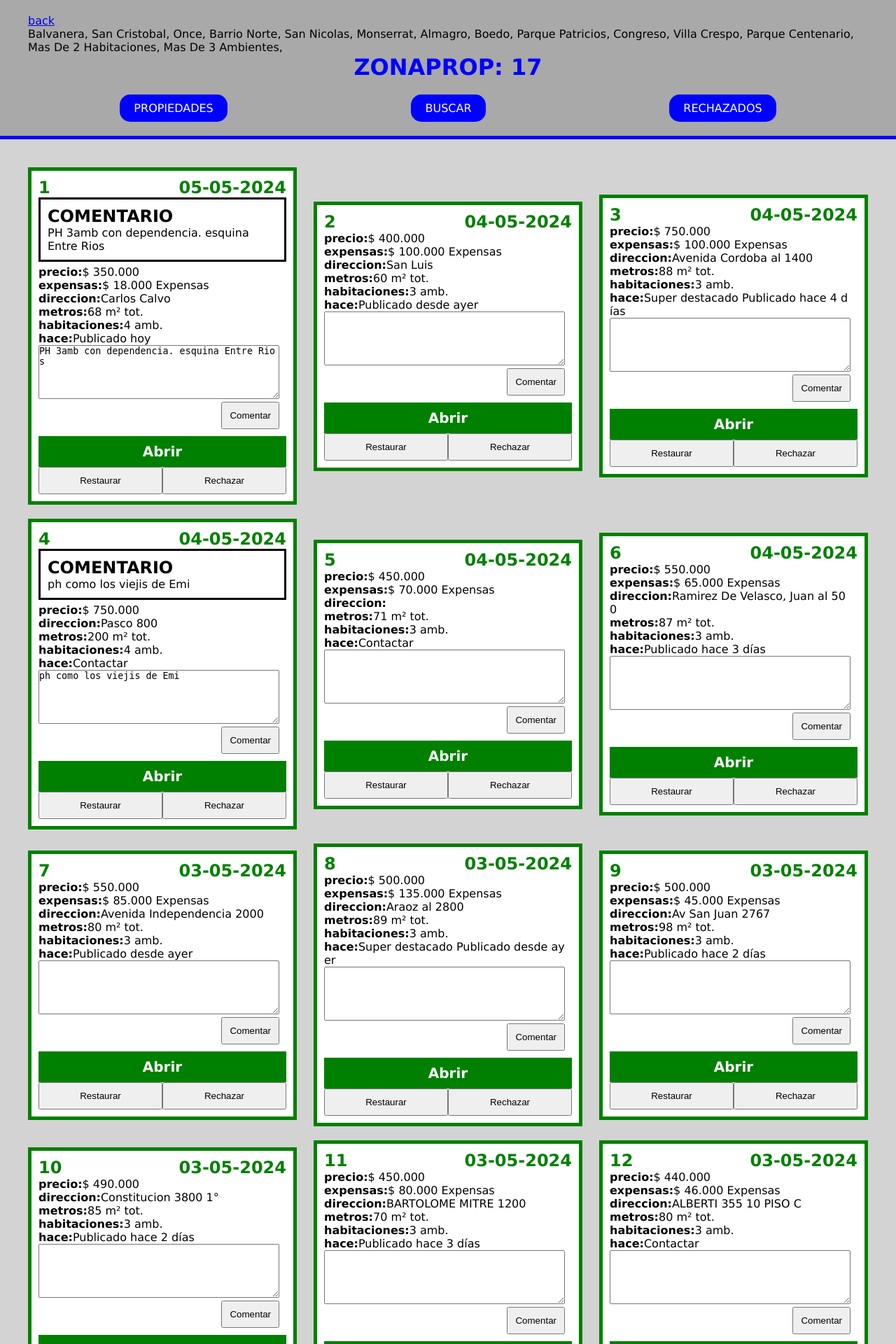
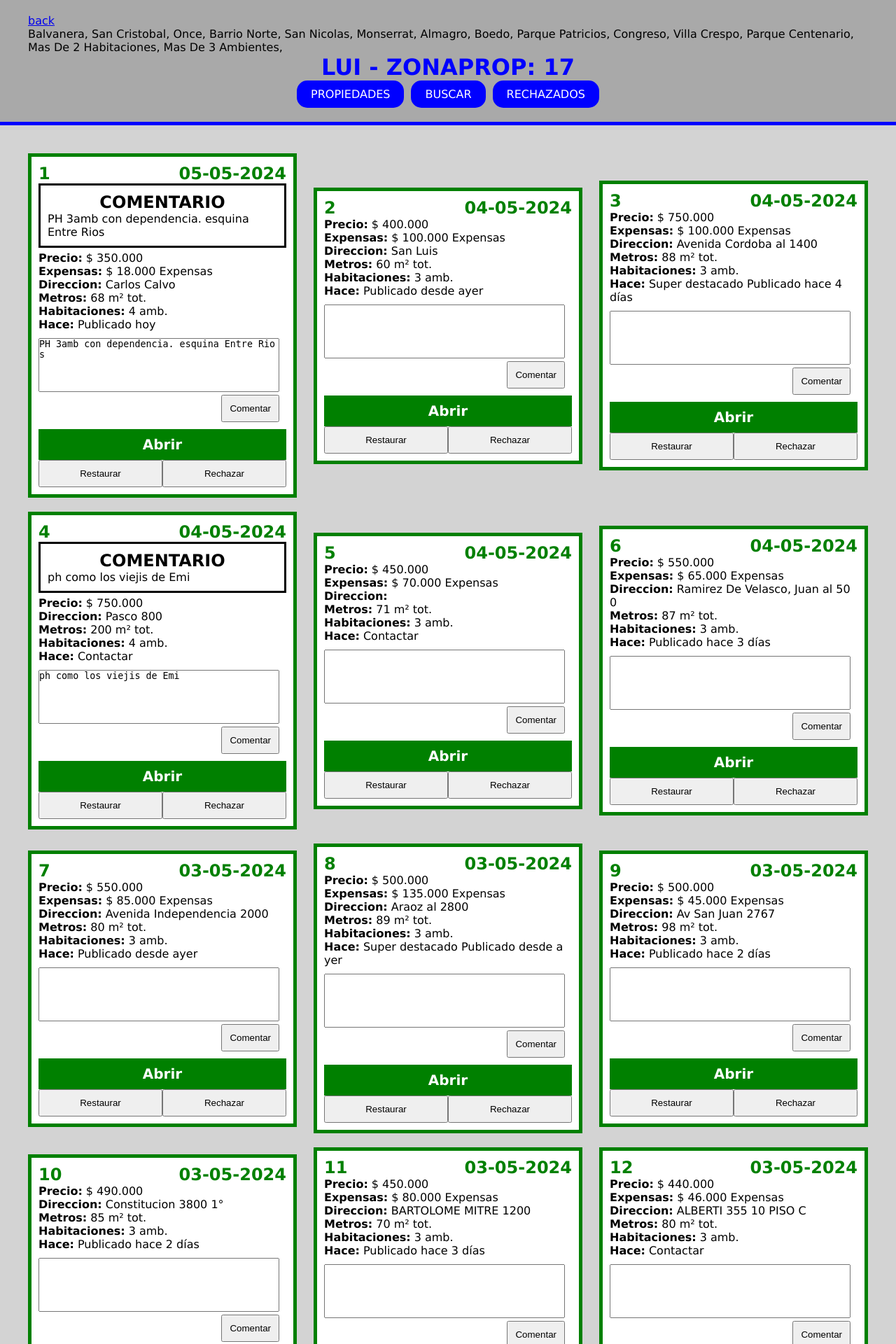
Before and after one commit to elbarril/propiedades, a Flask app: page /lui/zonaprop in a window 1280 px wide. Shown: the top 1920 px of the page at 70% size. Run offline with Flask 3, Linux system fonts and the light colour scheme.

Commit message:
improving user experience

```diff
--- a/static/css/style.css
+++ b/static/css/style.css
@@ -9,11 +9,56 @@
     background-color: lightgray;
 }
 
+body.loading {
+   height: 100%;
+   overflow-y: hidden;
+}
+
+.loader{
+    position: absolute;
+    top: 0;
+    width: 100%;
+    height: 100%;
+    background-color: black;
+}
+
+.loader p {
+    color: white;
+    padding: 20px;
+}
+
+.loader div{
+    position: absolute;
+    top: calc(50% - 50px);
+    left: calc(50% - 50px);
+    width: 100px;
+    height: 100px;
+    border: 5px solid white;
+    border-bottom-color: red;
+    border-radius: 50%;
+    display: inline-block;
+    box-sizing: border-box;
+    animation: rotation 1s linear infinite;
+}
+
+@keyframes rotation {
+    0% {
+        transform: rotate(0deg);
+    }
+    100% {
+        transform: rotate(360deg);
+    }
+}
+
 h1 {
     color: blue;
     width: 100%;
+    text-transform: uppercase;
+}
+
+h1, h2 {
     text-align: center;
-    text-transform: uppercase;
+    word-break: break-all;
 }
 
 header {
@@ -27,8 +72,8 @@
 
 nav {
     display: flex;
-    justify-content: space-around;
-    padding-top: 20px;
+    justify-content: center;
+    gap: 10px;
 }
 
 nav > * {
@@ -163,3 +208,13 @@
 form > [type="submit"]{
     padding: 10px;
 }
+
+textarea {
+    margin-top: 10px;
+    resize: none;
+}
+
+strong {
+    margin-right: 5px;
+    text-transform: capitalize;
+}
--- a/templates/list.html
+++ b/templates/list.html
@@ -4,7 +4,11 @@
 <head>
     <meta charset="UTF-8">
     <meta name="viewport" content="width=device-width, initial-scale=1.0">
-    <title>PROPIEDADES</title>
+    {% if name and source %}
+        <title>{{ name }} - {{ source }}</title>
+    {% else %}
+        <title>PROPIEDADES</title>
+    {% endif %}
     <link rel="stylesheet" href="{{ url_for('static', filename='css/style.css') }}">
     <link rel="shortcut icon" href="{{ url_for('static', filename='favicon.ico') }}">
 </head>
@@ -27,12 +31,12 @@
             {% endfor %}
         </p>
         <a href="{{ props_url }}" target="_blank">
-            <h1>{{ source }}: <span id="amount">{{ props|length }}</span></h1>
+            <h1>{{ name }} - {{ source }}: <span id="amount">{{ props|length }}</span></h1>
         </a>
 
         <nav>
             <a href="/{{ name }}/{{ source }}">Propiedades</a>
-            <a href="/{{ name }}/{{ source }}/search">Buscar</a>
+            <a class="searchButton" href="/{{ name }}/{{ source }}/search">Buscar</a>
             <a href="/{{ name }}/{{ source }}/rejected">Rechazados</a>
         </nav>
     </header>
@@ -67,7 +71,7 @@
                             <textarea name="comment" rows="5" cols="41" style="width: 100%;">{% if prop.comment %}{{ prop.comment }}{% endif %}</textarea>
                             <input type="hidden" name="prop" value="{{ url }}">
                             <input type="hidden" name="list_id" value="{{loop.index}}">
-                            <input type="submit" value="Comentar" style="float: inline-end;">
+                            <input class="commentButton" type="submit" value="Comentar" style="float: inline-end;">
                         </form>
                     </div>
 
@@ -78,19 +82,21 @@
                             <form action="/{{ name }}/{{ source }}/{% if prop.revised %}unrevise{% else %}revise{% endif %}" method="post">
                                 <input type="hidden" name="prop" value="{{ url }}">
                                 <input type="hidden" name="list_id" value="{{loop.index}}">
-                                <input type="submit" value="{% if prop.revised %}Restaurar{% else %}Revisado{% endif %}">
+                                <input class="reviseButton" type="submit" value="{% if prop.revised %}Restaurar{% else %}Revisado{% endif %}">
                             </form>
                         {% endif %}
 
                         <form action="/{{ name }}/{{ source }}/{% if prop.rejected %}unreject{% else %}reject{% endif %}" method="post">
                             <input type="hidden" name="prop" value="{{ url }}">
                             <input type="hidden" name="list_id" value="{{loop.index}}">
-                            <input type="submit" value="{% if prop.rejected %}Restaurar{% else %}Rechazar{% endif %}">
+                            <input class="rejectButton" type="submit" value="{% if prop.rejected %}Restaurar{% else %}Rechazar{% endif %}">
                         </form>
                     </div>
                 </li>
             {% endfor %}
         </ul>
     </main>
+
+    <script src="{{ url_for('static', filename='js/script.js') }}"></script>
 </body>
 </html>
```
Also changed, not shown: static/js/script.js (added, +66 -0 lines).
